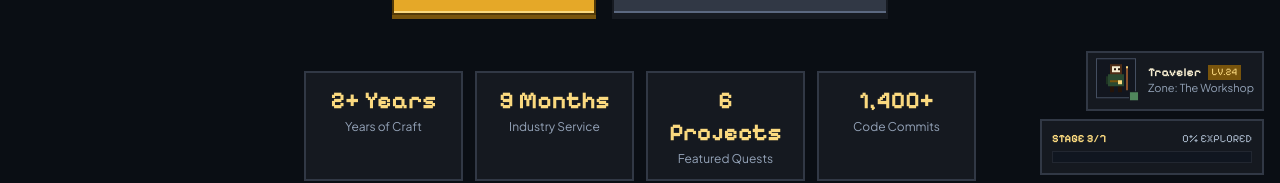
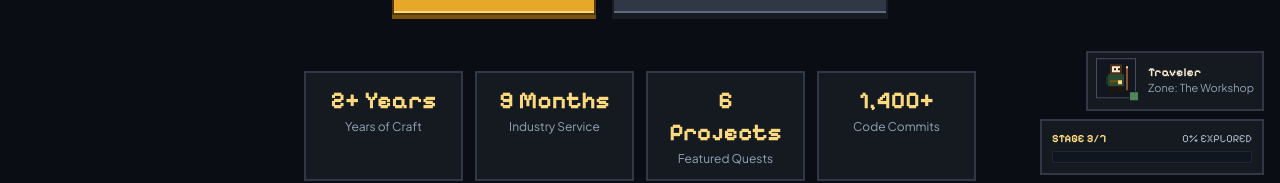
Before and after one commit to AparneetDey/Portfolio, a React (Vite) app: page / in a window 1280 px wide. Shown: the part 609-792 px from the top of the page. Built offline with nearby package versions, Linux system fonts and the light colour scheme.

Commit message:
Remove level display from Player component for a cleaner UI

```diff
--- a/src/components/world/Player.jsx
+++ b/src/components/world/Player.jsx
@@ -45,9 +45,6 @@ export function Player({ activeZone = "Start", className = "" }) {
           <span className="font-['Pixelify_Sans',monospace] text-xs font-bold text-[#f4ebd0] tracking-wide">
             Traveler
           </span>
-          <span className="font-['Pixelify_Sans',monospace] text-[10px] px-1 py-0.2 bg-[#78540c] text-[#fad97f]">
-            LV.24
-          </span>
         </div>
         <span className="font-['Plus_Jakarta_Sans',sans-serif] text-[11px] text-[#94a3b8] truncate max-w-[120px]">
           Zone: {activeZone}
```
